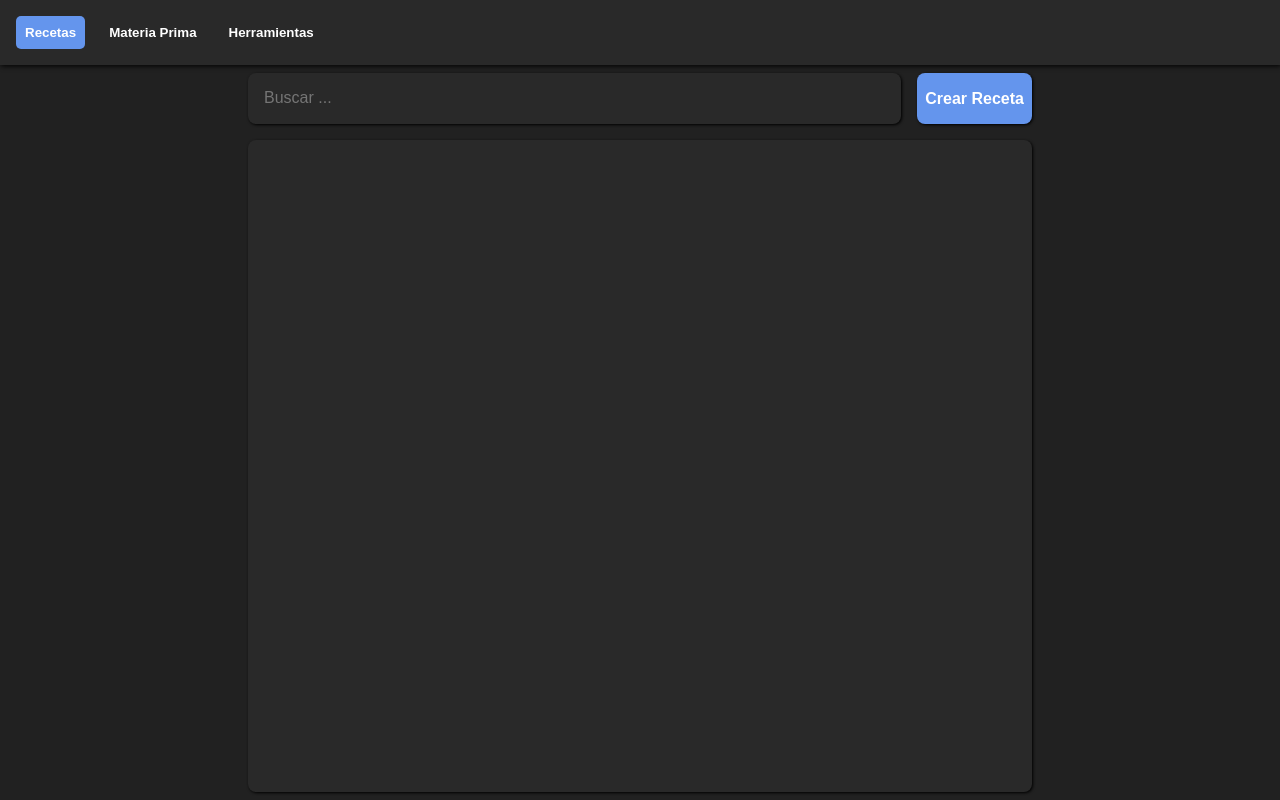
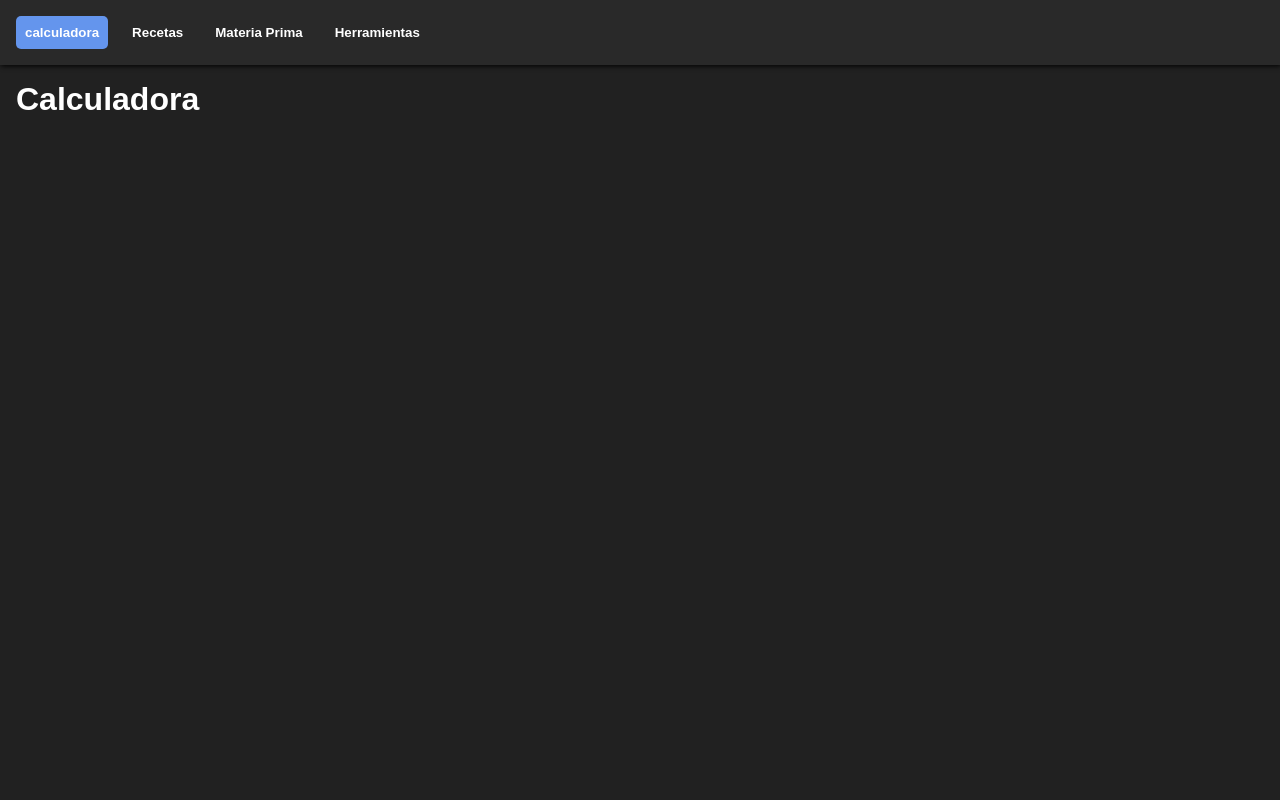
Before and after one commit to hoffme/proyecto-javascript-coderhouse, a website: page public/index.html in a window 1280 px wide. Drawn offline with Linux system fonts and the light colour scheme; no server answers.

Commit message:
agregando pagina calculadora

```diff
--- a/public/index.html
+++ b/public/index.html
@@ -26,6 +26,7 @@
         <script src="js/paginas/herramientas.js"></script>
         <script src="js/paginas/materia_prima.js"></script>
         <script src="js/paginas/receta.js"></script>
+        <script src="js/paginas/calculadora.js"></script>
 
         <script src="js/app.js"></script>
 
--- a/public/js/app.js
+++ b/public/js/app.js
@@ -16,6 +16,7 @@ class App {
         ])
 
         this.paginas = [
+            new PaginaCalculadora(),
             new PaginaRecetas(this.repositorios.recetas, this.repositorios.ingredientes, this.repositorios.herramientas),
             new PaginaMateriaPrima(this.repositorios.materia_prima),
             new PaginaHerramientas(this.repositorios.herramientas),
--- /dev/null
+++ b/public/js/paginas/calculadora.js
@@ -0,0 +1,9 @@
+class PaginaCalculadora extends Pagina {
+    constructor() {
+        super('calculadora');
+    }
+
+    _contenido() {
+        return $(`<h1>Calculadora</h1>`);
+    }
+}
```
